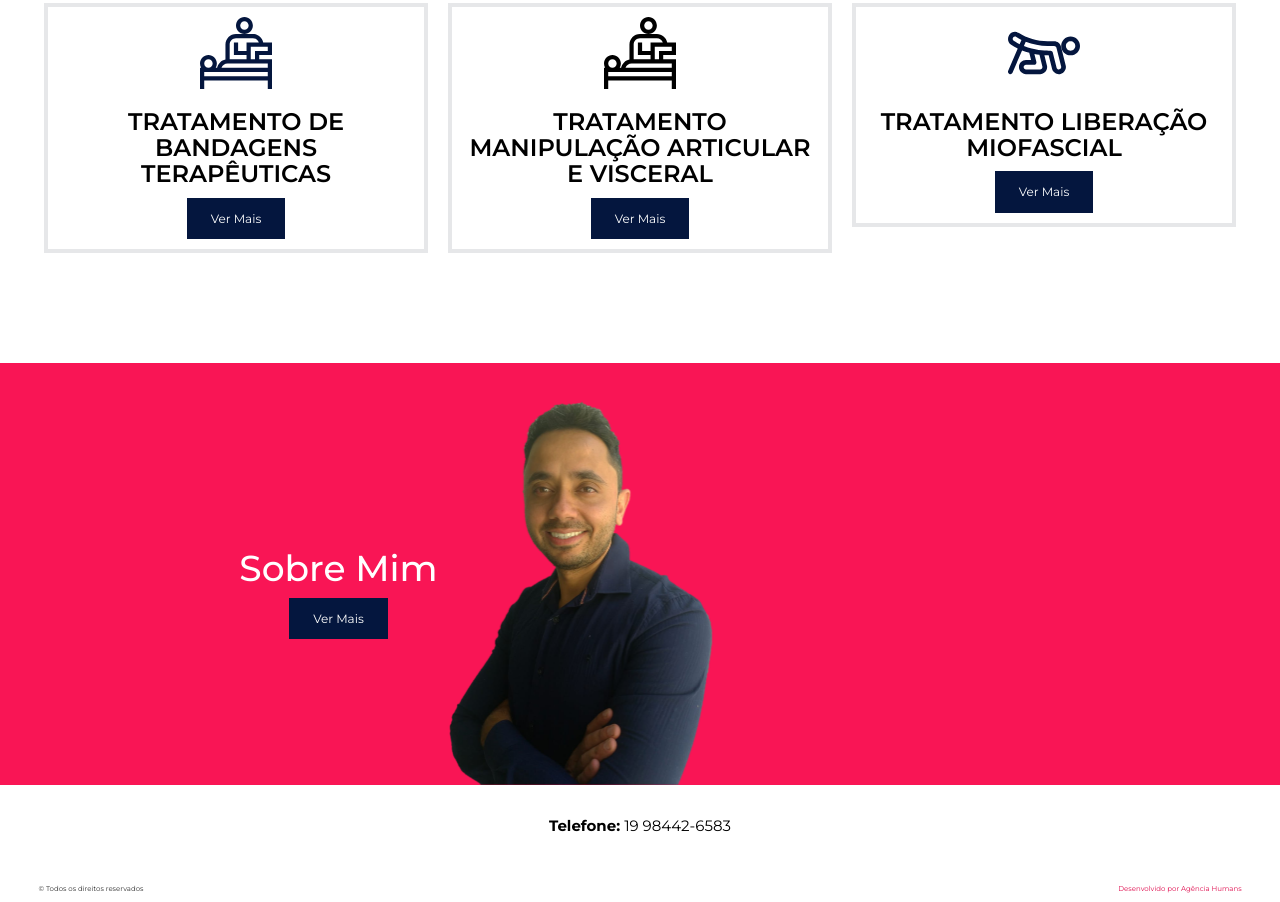
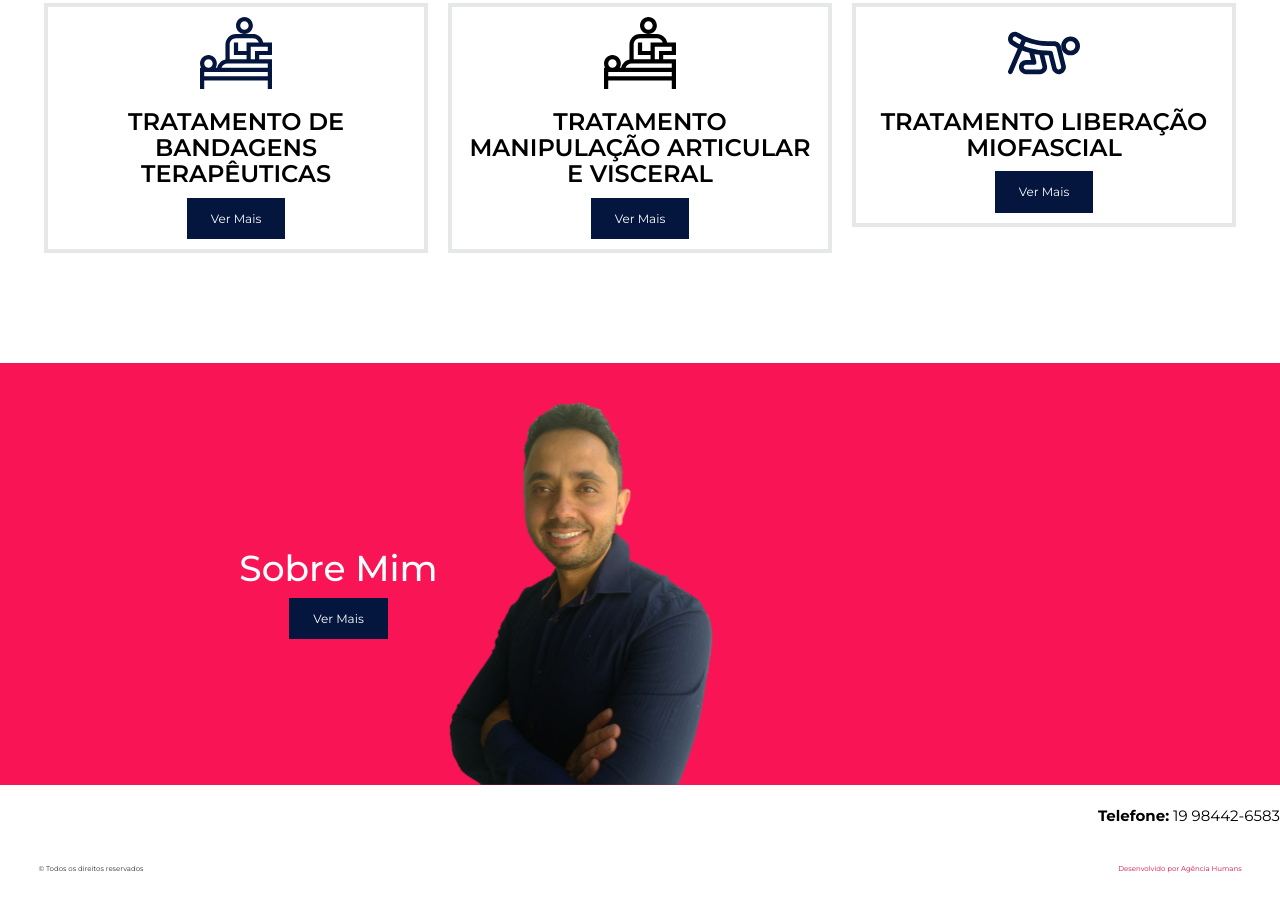
Before and after one commit to emanoelsalmeida/marco-fisio, a plain HTML site: page index.html in a window 1280 px wide. Shown: the part 911-1813 px from the top of the page. Drawn offline with nearby package versions, Linux system fonts and the light colour scheme.

Commit message:
Add files via upload

```diff
--- a/css/style.css
+++ b/css/style.css
@@ -22,7 +22,7 @@ nav ul li a{text-decoration: none;color: #04163e;font-size: 1.5rem;}
     padding: 15px 24px;cursor: pointer;color: #fff;display: none;}
 
 .pag-slide{z-index: 2;}
-.pag-slide > .carousel .item img{display: block;margin: 0 auto;width: 100%;height: auto;}
+.pag-slide > .carousel.item img{display: block;margin: 0 auto;width: 100%;height: auto;}
 
 .p2{background: #f91555;padding: 2em 0 0 0;color: #fff;display: flex;
 justify-content:center;align-items: center;}
@@ -30,8 +30,8 @@ justify-content:center;align-items: center;}
 .p2-item p{margin: .5em 5em;}
 .p2-item img{width: 50%;height: auto;}
 .p2-item form button{display:block; margin: 0 auto;}
-.p3-item{display: flex;justify-content: center;align-items: center;color: #fff;padding: 2em 0em;}
-.p3-item{font-size: 1.5em;}
+.p3-item{display: flex;justify-content: flex-end;align-items: center;color: #fff;padding: 2em 0em;}
+.p3-item h1{font-size: 3em;}
 
 .p4-box{display: flex;justify-content: center;align-items: flex-start;flex-wrap: wrap;padding: 10em 0;}
 .p4-item {width: 30%;text-align: center;margin: 1em 1em;padding: 1em 1em;
```
